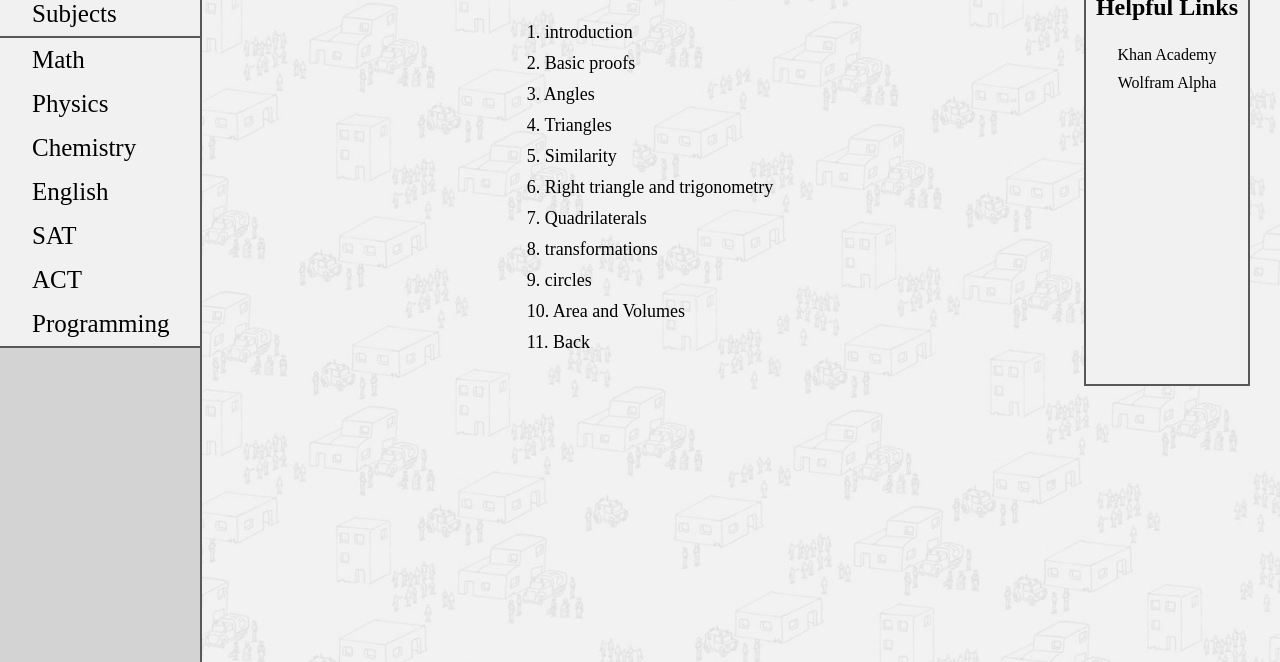
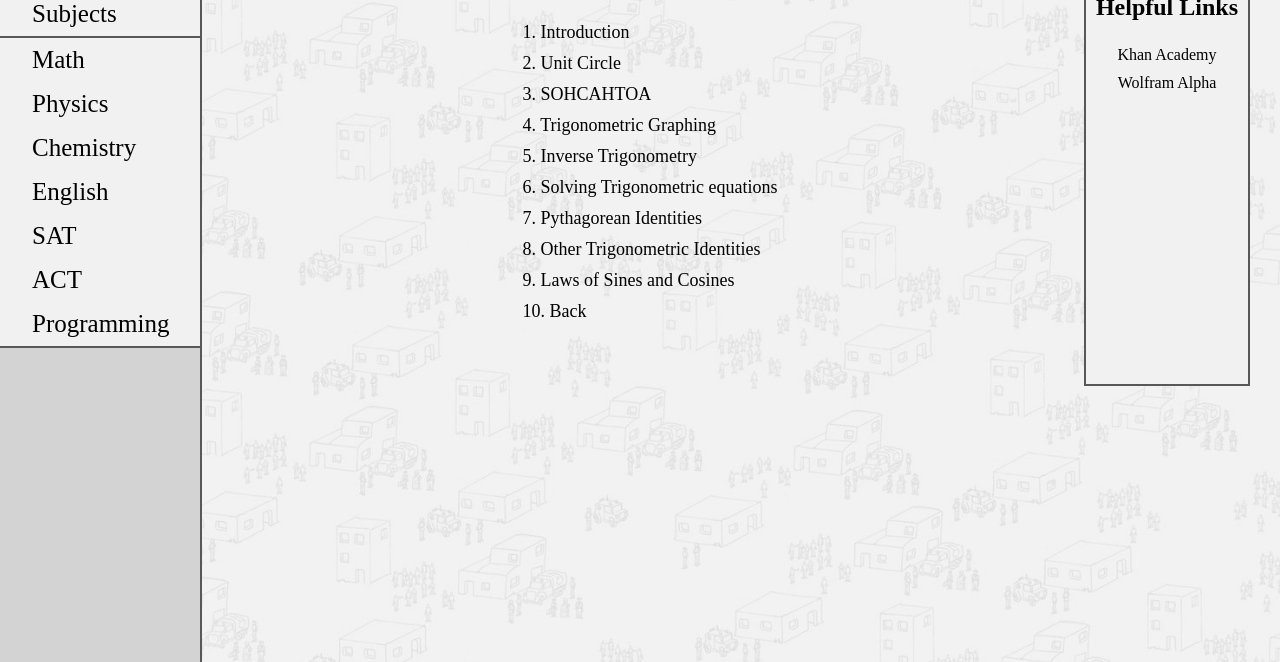
Before and after one commit to rhwoals215/MrKo, a plain HTML site: page math/trigonometry.html in a window 1280 px wide. Shown: the part 138-800 px from the top of the page. Drawn offline with Linux system fonts and the light colour scheme.

Commit message:
added trigonometry section

```diff
--- a/math/geometry.html
+++ b/math/trigonometry.html
@@ -3,7 +3,7 @@
   <head>
     <meta charset="utf-8">
     <meta name="viewport" content="width=device-width">
-    <title>Mr. Ko's Geometry page</title>
+    <title>Mr. Ko's Trigonometry page</title>
     <link rel="stylesheet" href="../css/style.css">
   </head>
   <body>
@@ -23,20 +23,19 @@
     </div>
     <div id="main">
       <div id="content">
-        <h1>Geometry:</h1>
+        <h1>Trigonometry:</h1>
         <h2>subsections</h2>
         <div class="sections">
-          <a href="./geometry/introduction.html">1. introduction</a>
-          <a href="./geometry/proofs.html">2. Basic proofs</a>
-          <a href="./geometry/angles.html">3. Angles</a>
-          <a href="./geometry/triangles.html">4. Triangles</a>
-          <a href="./geometry/similarity.html">5. Similarity</a>
-          <a href="./geometry/trig.html">6. Right triangle and trigonometry</a>
-          <a href="./geometry/quad.html">7. Quadrilaterals</a>
-          <a href="./geometry/transformations.html">8. transformations</a>
-          <a href="./geometry/circles.html">9. circles</a>
-          <a href="./geometry/areavolume.html">10. Area and Volumes</a>
-          <a href="../math.html">11. Back</a>
+          <a href="./trigonometry/introduction.html">1. Introduction</a>
+          <a href="./trigonometry/unitcircle.html">2. Unit Circle</a>
+          <a href="./trigonometry/sohcahtoa.html">3. SOHCAHTOA</a>
+          <a href="./trigonometry/triggraph.html">4. Trigonometric Graphing</a>
+          <a href="./trigonometry/inversetrig.html">5. Inverse Trigonometry</a>
+          <a href="./trigonometry/trigequations.html">6. Solving Trigonometric equations</a>
+          <a href="./trigonometry/pythagorean.html">7. Pythagorean Identities</a>
+          <a href="./trigonometry/identities.html">8. Other Trigonometric Identities</a>
+          <a href="./trigonometry/laws.html">9. Laws of Sines and Cosines</a>
+          <a href="../math.html">10. Back</a>
         </div>
       </div>
       <div id="links">
```
Also changed, not shown: math.html (+1 -1 lines), math/trigonometry/introduction.html (added).
